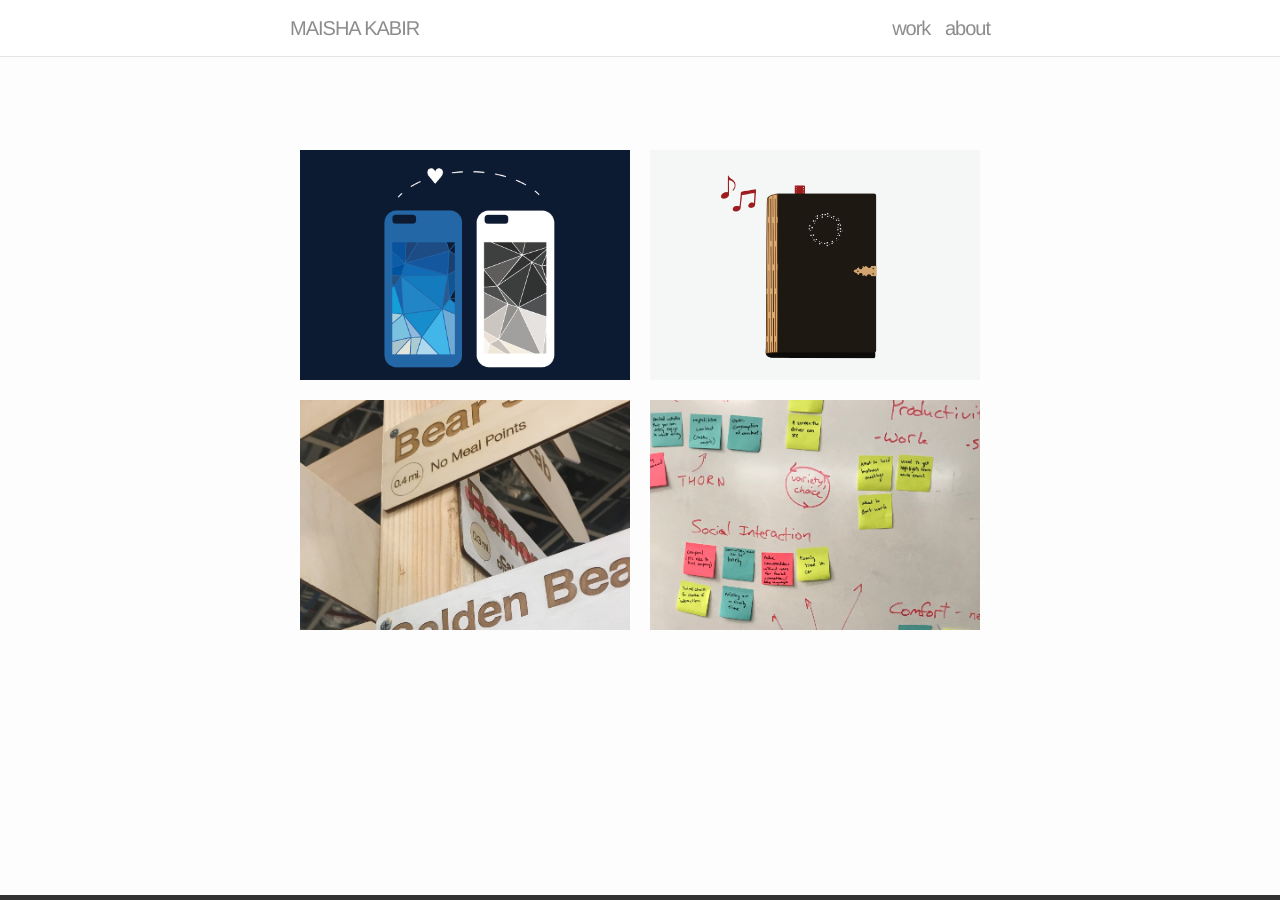
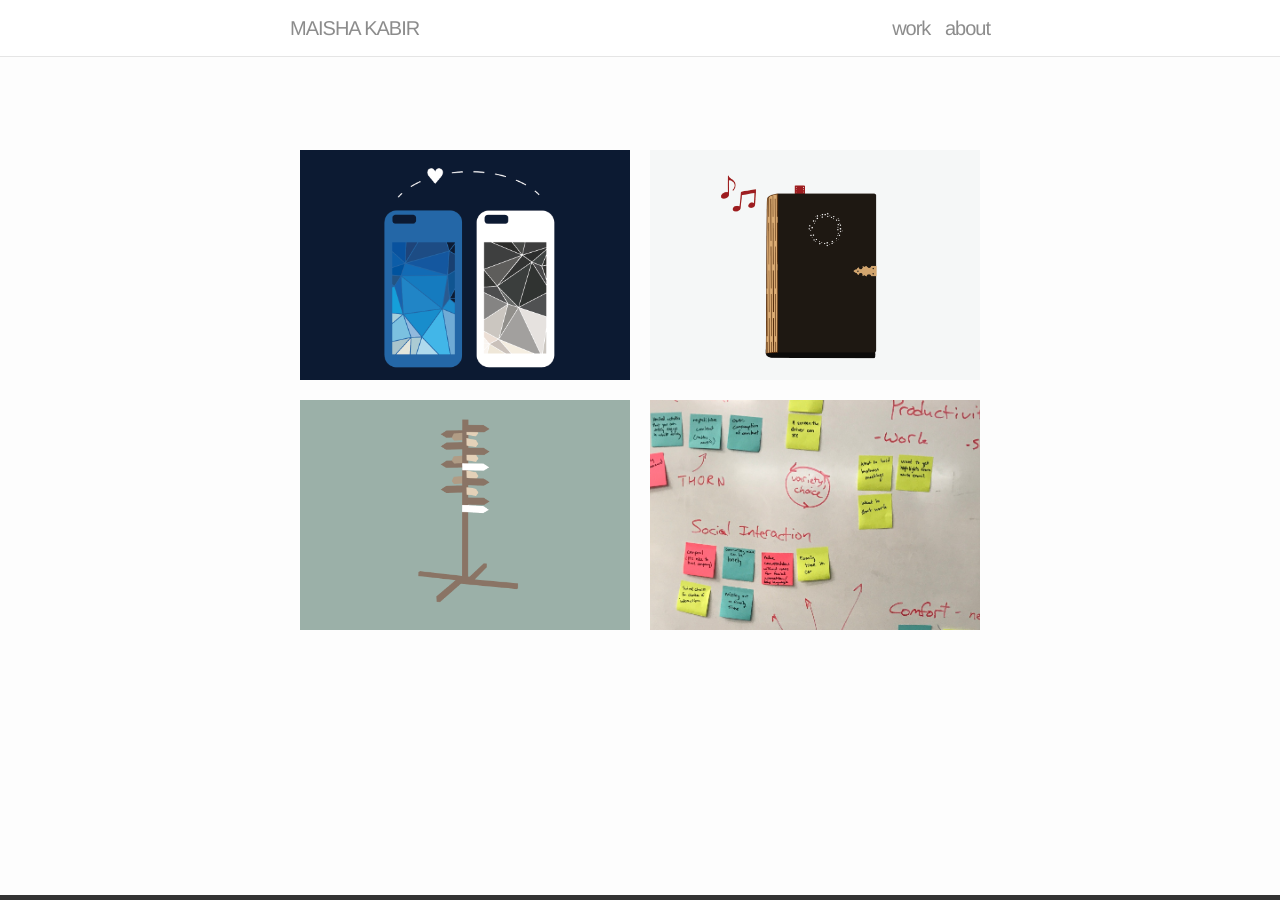
Before and after one commit to maishakabir/maishakabir.github.io, a Jekyll site: the page built from index.md, in a window 1280 px wide. Built offline with Jekyll 4.4.1, drawn with Linux system fonts in a browser that asks for light colours; nearby versions of some CDN libraries.

Commit message:
added cover for public landscapes

```diff
--- a/_portfolio/project3.markdown
+++ b/_portfolio/project3.markdown
@@ -3,7 +3,7 @@ layout: post
 title: Exploring Public Landscapes
 description: Profiling a public space and designing a feature for it.
 img:
-img: /img/pl2.jpg
+img: /img/plicon.png
 ---
 
 <img class="center" src="{{ site.baseurl }}/img/pl1.png" alt=""/>
```
Also changed, not shown: img/plicon.png (added).
